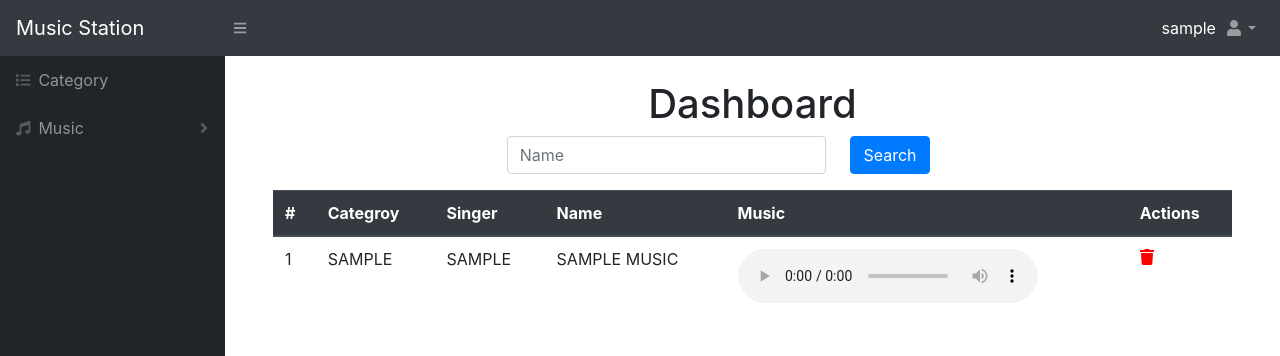
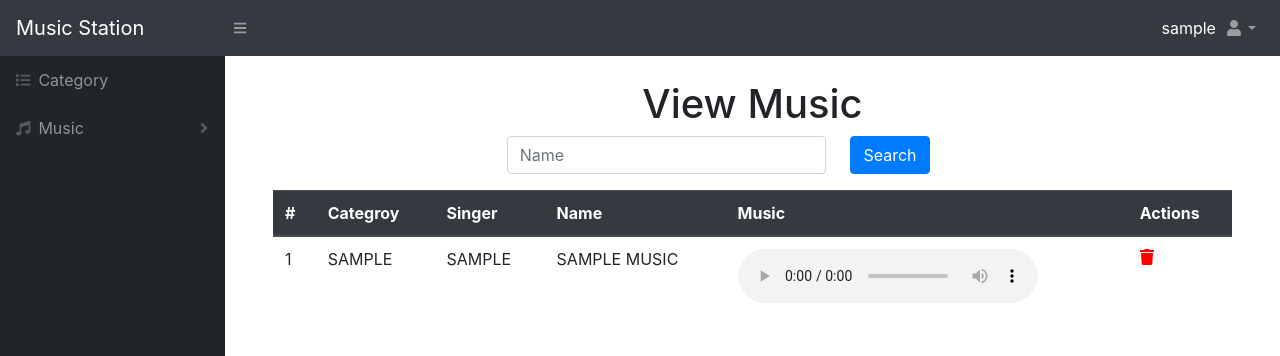
Before and after one commit to tahabinaziz/Music-Station, a PHP site: page /viewMusic.php in a window 1280 px wide. Shown: the top 356 px of the page. Run offline with PHP 8.4, Linux system fonts and the light colour scheme; the visitor is signed in with stand-in values (Sample User, id 1); tables that the repository leaves empty or names only in its code hold one stand-in row (values such as "Sample post"); some libraries are stand-ins or nearby versions.

Commit message:
view Music

```diff
--- a/viewMusic.php
+++ b/viewMusic.php
@@ -42,7 +42,7 @@ function filterTable($query)
         <div id="layoutSidenav_content">
             <main>
                 <div class="container-fluid">
-                    <h1 class="mt-4" style="text-align:center; ">Dashboard</h1>
+                    <h1 class="mt-4" style="text-align:center; ">View Music</h1>
                     <div class="form-group">
                         <form method="POST" action="">
                             <div class="row">
```
